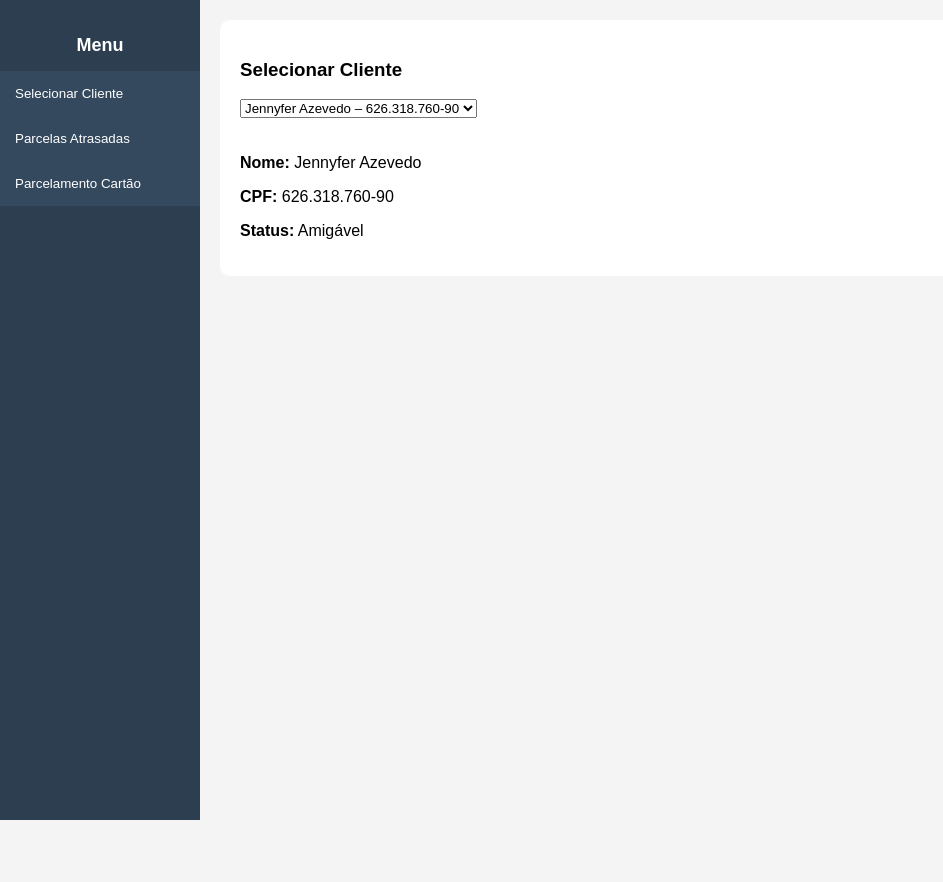
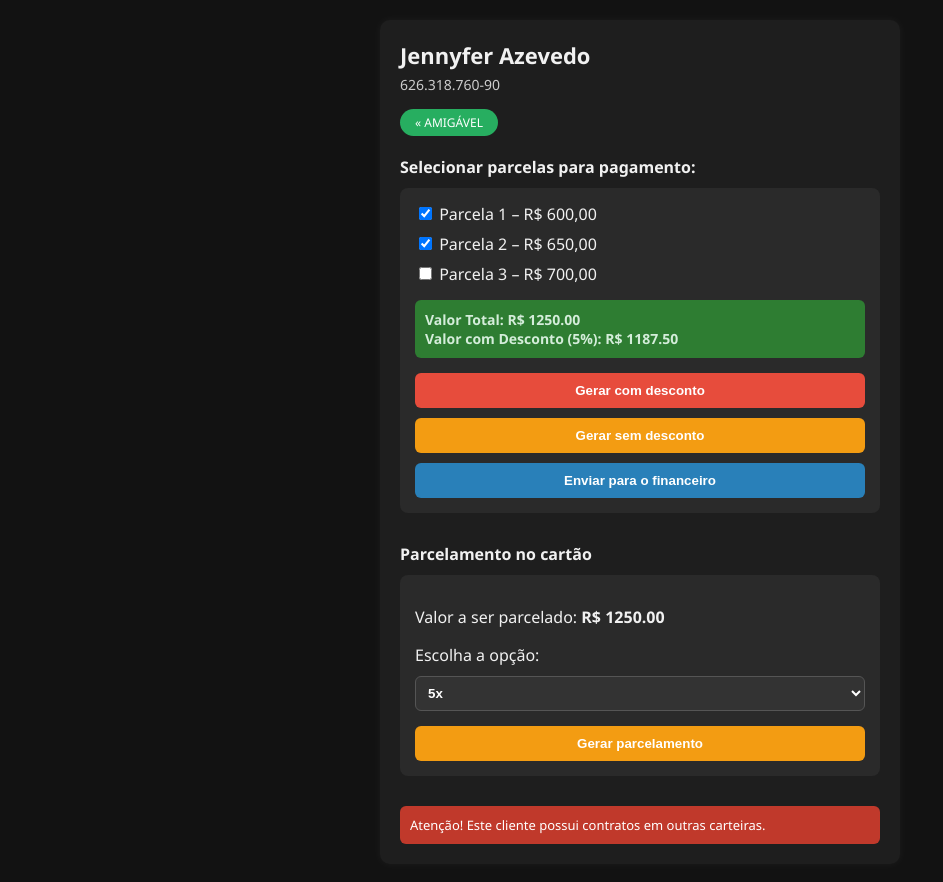
Before and after one commit to henri524/tela-unica-gvc, a plain HTML site: page index.html in a window 1280 px wide. Shown: the whole page, without its empty margins (0-943 px from the left). Before the commit the page ends 800 px from the top, so only its background shows below. Drawn offline with Linux system fonts and the light colour scheme.

Commit message:
Update index.html

```diff
--- a/index.html
+++ b/index.html
@@ -3,245 +3,210 @@
 <head>
   <meta charset="UTF-8">
   <meta name="viewport" content="width=device-width, initial-scale=1.0">
-  <title>Tela Única GVC – Beta</title>
+  <title>Tela Única GVC – Beta 2.0</title>
   <style>
     body {
+      font-family: 'Segoe UI', sans-serif;
+      background-color: #121212;
+      color: #f1f1f1;
       margin: 0;
-      font-family: Arial, sans-serif;
-      background-color: #f4f4f4;
-    }
-
-    .menu {
-      width: 200px;
-      background-color: #2c3e50;
-      color: white;
-      height: 100vh;
-      position: fixed;
-      padding-top: 20px;
-    }
-
-    .menu h2 {
-      text-align: center;
-      font-size: 18px;
-    }
-
-    .menu button {
-      width: 100%;
-      padding: 15px;
-      background-color: #34495e;
-      border: none;
-      color: white;
-      text-align: left;
-      cursor: pointer;
-    }
-
-    .menu button:hover {
-      background-color: #1abc9c;
-    }
-
-    .conteudo {
-      margin-left: 200px;
       padding: 20px;
     }
 
-    .cliente-select {
+    .container {
+      background-color: #1e1e1e;
+      padding: 20px;
+      border-radius: 10px;
+      max-width: 480px;
+      margin: auto;
+      box-shadow: 0 0 10px rgba(255,255,255,0.05);
+    }
+
+    .header {
+      font-size: 22px;
+      font-weight: bold;
+      margin-bottom: 5px;
+    }
+
+    .subheader {
+      font-size: 14px;
+      color: #ccc;
+      margin-bottom: 15px;
+    }
+
+    .status {
+      display: inline-block;
+      padding: 5px 15px;
+      background-color: #27ae60;
+      color: white;
+      border-radius: 30px;
+      font-size: 12px;
       margin-bottom: 20px;
     }
 
-    .card {
-      background-color: white;
-      padding: 20px;
-      border-radius: 10px;
-      margin-bottom: 20px;
+    .section {
+      margin-bottom: 30px;
     }
 
-    .btn {
-      background-color: #27ae60;
-      color: white;
-      border: none;
-      padding: 10px 15px;
-      margin-top: 10px;
-      cursor: pointer;
-      border-radius: 5px;
+    .section-title {
+      font-size: 16px;
+      font-weight: bold;
+      margin-bottom: 10px;
     }
 
-    .btn-red { background-color: #c0392b; }
-    .btn-blue { background-color: #2980b9; }
+    .card {
+      background-color: #2a2a2a;
+      padding: 15px;
+      border-radius: 8px;
+    }
+
     .checkbox-list label {
       display: block;
       margin-bottom: 8px;
     }
 
     .total-box {
-      margin-top: 10px;
-      background: #ecf0f1;
+      margin-top: 15px;
+      background: #2e7d32;
       padding: 10px;
       border-radius: 6px;
       font-weight: bold;
+      font-size: 14px;
+      color: #d4edda;
     }
 
-    @media (max-width: 600px) {
-      .menu {
-        position: static;
+    .buttons {
+      margin-top: 15px;
+      display: flex;
+      flex-direction: column;
+      gap: 10px;
+    }
+
+    .btn {
+      padding: 10px;
+      border: none;
+      border-radius: 6px;
+      font-weight: bold;
+      color: white;
+      cursor: pointer;
+    }
+
+    .btn-red { background-color: #e74c3c; }
+    .btn-orange { background-color: #f39c12; }
+    .btn-blue { background-color: #2980b9; }
+
+    select {
       width: 100%;
-        height: auto;
+      padding: 8px;
+      border-radius: 6px;
+      margin-top: 10px;
+      font-weight: bold;
+      background: #333;
+      color: #fff;
+      border: 1px solid #555;
     }
-      .conteudo {
-        margin-left: 0;
-      }
+
+    .alert {
+      background-color: #c0392b;
+      padding: 10px;
+      border-radius: 6px;
+      font-size: 13px;
+      margin-top: 15px;
+      color: white;
     }
   </style>
+  <script>
+    const parcelas = [
+      { id: 1, descricao: 'Parcela 1 - Venc. 10/06', valor: 600.00 },
+      { id: 2, descricao: 'Parcela 2 - Venc. 10/07', valor: 650.00 },
+      { id: 3, descricao: 'Parcela 3 - Venc. 10/08', valor: 700.00 }
+    ];
+
+    function atualizarTotal() {
+      const checkboxes = document.querySelectorAll('.parcela-checkbox');
+      let total = 0;
+
+      checkboxes.forEach((cb, index) => {
+        if (cb.checked) {
+          total += parcelas[index].valor;
+        }
+      });
+
+      document.getElementById("valorTotal").innerText = "R$ " + total.toFixed(2);
+      const comDesconto = total * 0.95;
+      document.getElementById("valorDesconto").innerText = "R$ " + comDesconto.toFixed(2);
+      document.getElementById("valorCartao").innerText = "R$ " + total.toFixed(2);
+    }
+
+    function gerarBoletoComDesconto() {
+      const texto = document.getElementById("valorDesconto").innerText;
+      alert("Boleto com 5% de desconto gerado: " + texto);
+    }
+
+    function gerarBoletoSemDesconto() {
+      const texto = document.getElementById("valorTotal").innerText;
+      alert("Boleto sem desconto gerado: " + texto);
+    }
+
+    function enviarParaFinanceiro() {
+      const valor = document.getElementById("valorTotal").innerText;
+      alert("Enviado ao financeiro para aprovação: " + valor);
+    }
+
+    function gerarParcelamento() {
+      const texto = document.getElementById("valorCartao").innerText;
+      const parcelas = document.getElementById("opcaoParcelas").value;
+      const valor = parseFloat(texto.replace("R$", "").replace(",", "."));
+      const valorParcela = (valor / parcelas).toFixed(2);
+      alert(`Parcelado em ${parcelas}x de R$ ${valorParcela}`);
+    }
+  </script>
 </head>
-<body>
+<body onload="atualizarTotal()">
+  <div class="container">
+    <div class="header">Jennyfer Azevedo</div>
+    <div class="subheader">626.318.760-90</div>
+    <div class="status">« AMIGÁVEL</div>
 
-<div class="menu">
-  <h2>Menu</h2>
-  <button onclick="mostrarTela('cliente')">Selecionar Cliente</button>
-  <button onclick="mostrarTela('parcelas')">Parcelas Atrasadas</button>
-  <button onclick="mostrarTela('cartao')">Parcelamento Cartão</button>
+    <div class="section">
+      <div class="section-title">Selecionar parcelas para pagamento:</div>
+      <div class="card checkbox-list">
+        <label><input type="checkbox" class="parcela-checkbox" checked onchange="atualizarTotal()"> Parcela 1 – R$ 600,00</label>
+        <label><input type="checkbox" class="parcela-checkbox" checked onchange="atualizarTotal()"> Parcela 2 – R$ 650,00</label>
+        <label><input type="checkbox" class="parcela-checkbox" onchange="atualizarTotal()"> Parcela 3 – R$ 700,00</label>
+
+        <div class="total-box">
+          Valor Total: <span id="valorTotal">R$ 0,00</span><br/>
+          Valor com Desconto (5%): <span id="valorDesconto">R$ 0,00</span>
         </div>
 
-<div class="conteudo">
-  <div id="cliente" class="card">
-    <h3>Selecionar Cliente</h3>
-    <select id="clienteSelect" class="cliente-select" onchange="trocarCliente()">
-      <option value="0">Jennyfer Azevedo – 626.318.760-90</option>
-      <option value="1">Carlos Mendes – 408.289.110-22</option>
-      <option value="2">Ana Vitória – 129.004.800-45</option>
-    </select>
-    <div id="dadosCliente">
-      <p><strong>Nome:</strong> Jennyfer Azevedo</p>
-      <p><strong>CPF:</strong> 626.318.760-90</p>
-      <p><strong>Status:</strong> Amigável</p>
+        <div class="buttons">
+          <button class="btn btn-red" onclick="gerarBoletoComDesconto()">Gerar com desconto</button>
+          <button class="btn btn-orange" onclick="gerarBoletoSemDesconto()">Gerar sem desconto</button>
+          <button class="btn btn-blue" onclick="enviarParaFinanceiro()">Enviar para o financeiro</button>
+        </div>
       </div>
     </div>
 
-  <div id="parcelas" class="card" style="display:none;">
-    <h3>Parcelas em Aberto</h3>
-    <div class="checkbox-list" id="listaParcelas"></div>
-    <div class="total-box">
-      Total: <span id="totalParcelas">R$ 0,00</span><br>
-      Com desconto (5%): <span id="descontoParcelas">R$ 0,00</span>
-    </div>
-    <button class="btn" onclick="gerarBoleto()">Gerar Boleto</button>
-    <button class="btn btn-red" onclick="enviarFinanceiro()">Enviar para Financeiro</button>
-  </div>
-
-  <div id="cartao" class="card" style="display:none;">
-    <h3>Parcelamento no Cartão</h3>
-    <p>Valor total: <span id="valorCartao">R$ 0,00</span></p>
-    <label>Escolha a quantidade de parcelas:</label>
-    <select id="parcelasCartao">
+    <div class="section">
+      <div class="section-title">Parcelamento no cartão</div>
+      <div class="card">
+        <p>Valor a ser parcelado: <strong><span id="valorCartao">R$ 0,00</span></strong></p>
+        <label for="opcaoParcelas">Escolha a opção:</label>
+        <select id="opcaoParcelas">
           <option value="5">5x</option>
           <option value="10">10x</option>
           <option value="20">20x</option>
-    </select><br>
-    <button class="btn btn-blue" onclick="parcelarCartao()">Gerar Parcelamento</button>
+        </select>
+        <div class="buttons">
+          <button class="btn btn-orange" onclick="gerarParcelamento()">Gerar parcelamento</button>
+        </div>
       </div>
     </div>
 
-<script>
-const clientes = [
-  {
-    nome: "Jennyfer Azevedo",
-    cpf: "626.318.760-90",
-    status: "Amigável",
-    parcelas: [
-      { descricao: "Parcela 1 – Venc. 10/06", valor: 600 },
-      { descricao: "Parcela 2 – Venc. 10/07", valor: 650 },
-      { descricao: "Parcela 3 – Venc. 10/08", valor: 700 }
-    ]
-  },
-  {
-    nome: "Carlos Mendes",
-    cpf: "408.289.110-22",
-    status: "Acordo Quebrado",
-    parcelas: [
-      { descricao: "Parcela 1 – Venc. 05/05", valor: 800 },
-      { descricao: "Parcela 2 – Venc. 05/06", valor: 820 }
-    ]
-  },
-  {
-    nome: "Ana Vitória",
-    cpf: "129.004.800-45",
-    status: "Pré-Jurídico",
-    parcelas: [
-      { descricao: "Parcela 1 – Venc. 01/04", valor: 1200 },
-      { descricao: "Parcela 2 – Venc. 01/05", valor: 1300 },
-      { descricao: "Parcela 3 – Venc. 01/06", valor: 1250 }
-    ]
-  }
-];
-
-let clienteAtual = 0;
-
-function mostrarTela(tela) {
-  document.getElementById('cliente').style.display = 'none';
-  document.getElementById('parcelas').style.display = 'none';
-  document.getElementById('cartao').style.display = 'none';
-  document.getElementById(tela).style.display = 'block';
-  if (tela === 'parcelas') atualizarParcelas();
-}
-
-function trocarCliente() {
-  clienteAtual = document.getElementById('clienteSelect').value;
-  const cliente = clientes[clienteAtual];
-  document.getElementById('dadosCliente').innerHTML = `
-    <p><strong>Nome:</strong> ${cliente.nome}</p>
-    <p><strong>CPF:</strong> ${cliente.cpf}</p>
-    <p><strong>Status:</strong> ${cliente.status}</p>
-  `;
-  atualizarParcelas();
-}function atualizarParcelas() {
-  const lista = document.getElementById("listaParcelas");
-  lista.innerHTML = "";
-  const parcelas = clientes[clienteAtual].parcelas;
-  parcelas.forEach((parcela, index) => {
-    const checkbox = document.createElement("input");
-    checkbox.type = "checkbox";
-    checkbox.checked = true;
-    checkbox.className = "parcelaCheckbox";
-    checkbox.dataset.valor = parcela.valor;
-    checkbox.onchange = atualizarTotais;
-
-    const label = document.createElement("label");
-    label.appendChild(checkbox);
-    label.appendChild(document.createTextNode(` ${parcela.descricao} – R$ ${parcela.valor.toFixed(2)}`));
-    lista.appendChild(label);
-  });
-  atualizarTotais();
-}
-
-function atualizarTotais() {
-  const checkboxes = document.querySelectorAll(".parcelaCheckbox");
-  let total = 0;
-  checkboxes.forEach(cb => {
-    if (cb.checked) {
-      total += parseFloat(cb.dataset.valor);
-    }
-  });
-  document.getElementById("totalParcelas").innerText = `R$ ${total.toFixed(2)}`;
-  document.getElementById("descontoParcelas").innerText = `R$ ${(total * 0.95).toFixed(2)}`;
-  document.getElementById("valorCartao").innerText = `R$ ${total.toFixed(2)}`;
-}
-
-function gerarBoleto() {
-  const valor = document.getElementById("descontoParcelas").innerText;
-  alert("Boleto gerado com 5% de desconto no valor de " + valor);
-}
-
-function enviarFinanceiro() {
-  const valor = document.getElementById("totalParcelas").innerText;
-  alert("Solicitação enviada ao financeiro no valor de " + valor);
-}
-
-function parcelarCartao() {
-  const valorTexto = document.getElementById("valorCartao").innerText.replace("R$", "").trim();
-  const parcelas = document.getElementById("parcelasCartao").value;
-  const total = parseFloat(valorTexto);
-  const valorParcela = total / parcelas;
-  alert(`Parcelado em ${parcelas}x de R$ ${valorParcela.toFixed(2)}`);
-}
-</script>
+    <div class="alert">
+      Atenção! Este cliente possui contratos em outras carteiras.
+    </div>
+  </div>
 </body>
 </html>
```
Lines whose indentation alone changed are shown as unchanged.
